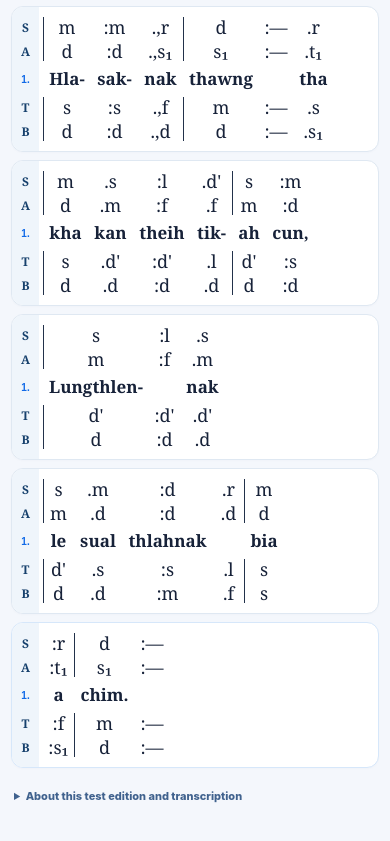
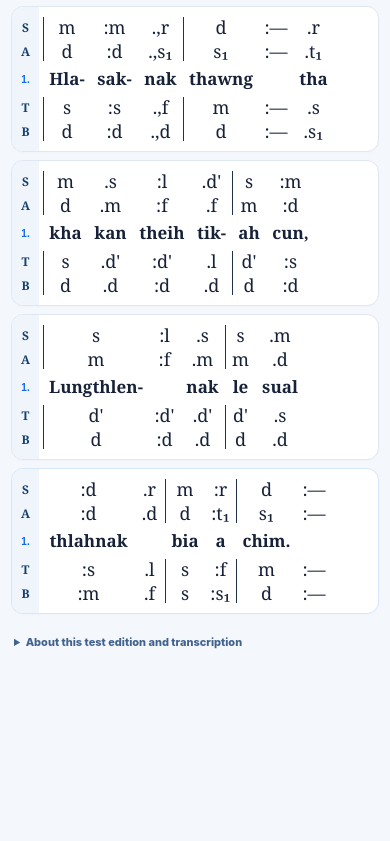
Before and after one commit to salaiaahu/chin-hymns-tonicsolfa, a plain HTML site: page Chin_Hymn_11_Mobile_Reader.html in a window 390 px wide. Shown: the part 963-1804 px from the top of the page. Drawn offline with Linux system fonts and the light colour scheme.

Commit message:
Improve mobile score line balancing

```diff
--- a/Chin_Hymn_11_Mobile_Reader.html
+++ b/Chin_Hymn_11_Mobile_Reader.html
@@ -1445,35 +1445,28 @@ window.HYMN11 = {
     return measures;
   }
   function reflowEvents(events, cap) {
-    const measures=intoMeasures(events);
-    const rows=[];let curr=[];let used=0;
-    const push=()=>{if(curr.length){rows.push(curr);curr=[];used=0;}};
-    for (const measure of measures){
-      const measureWidth=measure.reduce((sum,e)=>sum+preferredWidth(e),0);
-      if (measureWidth<=cap){
-        if (used+measureWidth>cap && curr.length)push();
-        curr.push(...measure);used+=measureWidth;
-      } else {
-        // A measure can be longer than a phone screen. Split only at note boundaries.
-        for(const e of measure){
-          const w=Math.min(preferredWidth(e),cap);
-          if(used+w>cap && curr.length) push();
-          curr.push(e);used+=w;
-        }
+    if(!events.length)return [];
+    const widths=events.map(event=>Math.min(preferredWidth(event),cap));
+    const count=events.length;
+    const best=Array(count+1).fill(Infinity);const next=Array(count).fill(count);
+    best[count]=0;
+    // Choose visual lines globally. A barline is preferred, but never at the
+    // expense of leaving a large unusable blank area on a narrow screen.
+    for(let start=count-1;start>=0;start--){
+      let used=0;
+      for(let end=start;end<count;end++){
+        if(used+widths[end]>cap && end>start)break;
+        used+=widths[end];
+        const following=end+1;
+        const remaining=Math.max(0,cap-used);
+        let cost=remaining*remaining;
+        if(following<count && !events[following].bar)cost+=cap*cap*.035;
+        if(following===count && end-start<2 && start>0)cost+=cap*cap*.18;
+        cost+=best[following];
+        if(cost<best[start]){best[start]=cost;next[start]=following;}
       }
     }
-    push();
-    // Avoid a final "orphan" with only one sung syllable on its own line.
-    // Moving whole note events preserves S/A/lyrics/T/B alignment.
-    if (rows.length>1) {
-      const last=rows.at(-1), prior=rows.at(-2);
-      let lastWidth=last.reduce((n,e)=>n+preferredWidth(e),0);
-      while(last.length<3 && prior.length>3){
-        const candidate=prior.at(-1), w=preferredWidth(candidate);
-        if(lastWidth+w>cap)break;
-        prior.pop();last.unshift(candidate);lastWidth+=w;
-      }
-    }
+    const rows=[];for(let start=0;start<count;){const end=next[start];rows.push(events.slice(start,end));start=end;}
     return rows;
   }
   function makeLine(events, originalSystem, final) {
```
Also changed, not shown: app.js (+20 -27 lines).
